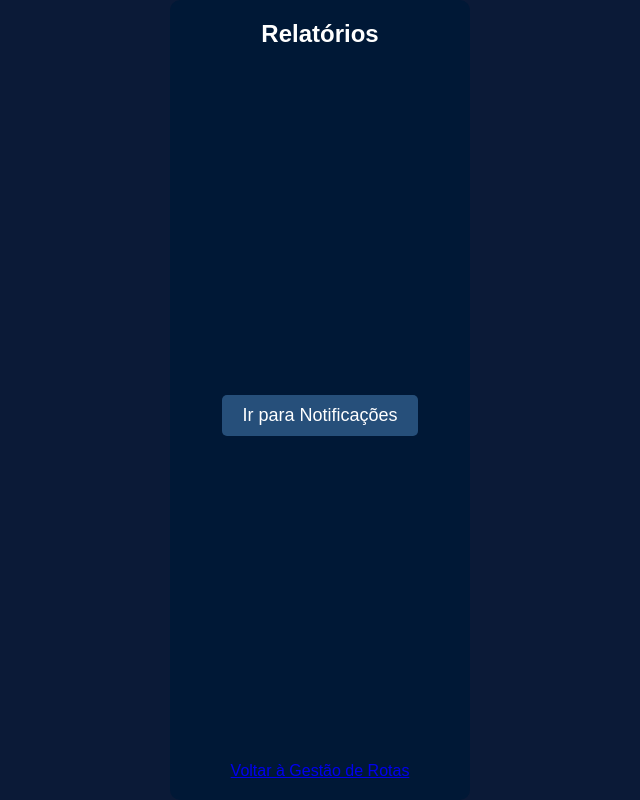
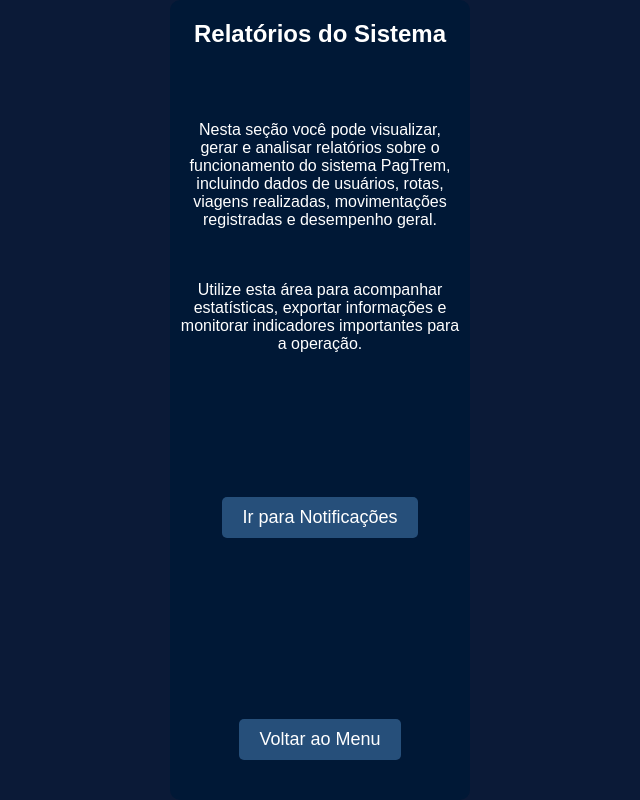
Before and after one commit to nicolasyan29/PAGTREM, a PHP site: page /relatorio.php in a window 1280 px wide. Shown: the whole page, without its empty margins (320-960 px from the left). Run offline with PHP 8.4, Linux system fonts and the light colour scheme; the visitor is signed in with stand-in values (Sample User, id 1).

Commit message:
addupdrelatorio

```diff
--- a/PAGTREM/public/relatorio.php
+++ b/PAGTREM/public/relatorio.php
@@ -15,12 +15,28 @@
 </head>
 <body>
 
+<div class="container">
 
-<div class="container">
-    <h2>Relatórios</h2>
+    <h2>Relatórios do Sistema</h2>
+
+    <p>
+        Nesta seção você pode visualizar, gerar e analisar relatórios sobre o funcionamento
+        do sistema PagTrem, incluindo dados de usuários, rotas, viagens realizadas,
+        movimentações registradas e desempenho geral.
+    </p>
+
+    <p>
+        Utilize esta área para acompanhar estatísticas, exportar informações e monitorar
+        indicadores importantes para a operação.
+    </p>
+
+    <br>
 
     <button onclick="window.location.href='notificacoes.php'">Ir para Notificações</button>
-    <p><a href="gestaoderotas.php">Voltar à Gestão de Rotas</a></p>
+    <br><br>
+
+    <button onclick="window.location.href='menu.php'">Voltar ao Menu</button>
+
 </div>
 
 </body>
```
